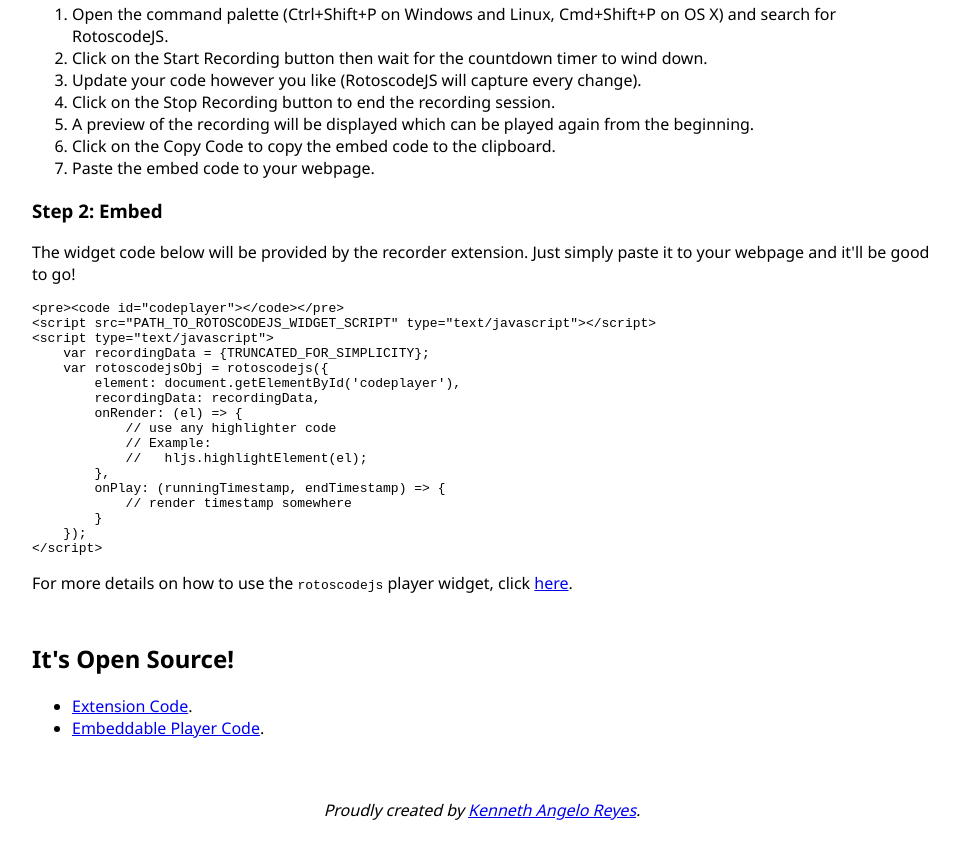
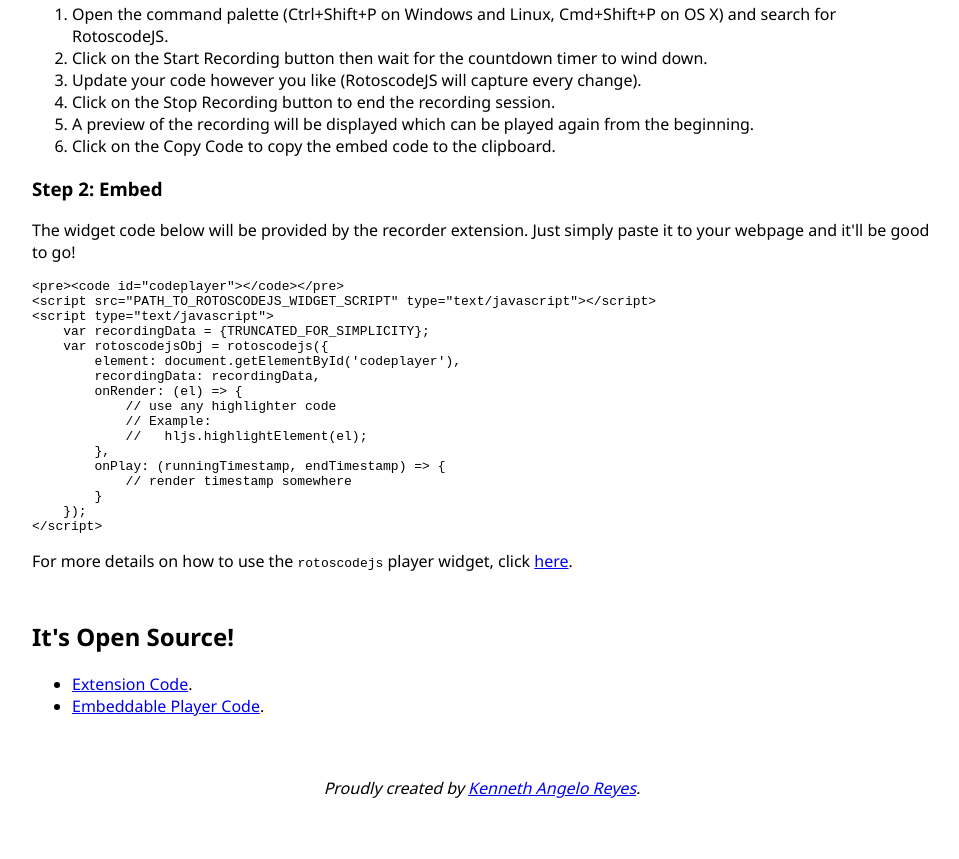
Before and after one commit to projectkenneth/rotoscodejs-site, a plain HTML site: page index.html in a window 1280 px wide. Shown: the part 1060-1919 px from the top of the page, without its empty margins (158-1117 px from the left). Drawn offline with nearby package versions, Linux system fonts and the light colour scheme; a script that the page names is missing.

Commit message:
Updated instructions text

```diff
--- a/index.html
+++ b/index.html
@@ -70,7 +70,6 @@
                 <li>Click on the Stop Recording button to end the recording session.</li>
                 <li>A preview of the recording will be displayed which can be played again from the beginning.</li>
                 <li>Click on the Copy Code to copy the embed code to the clipboard.</li>
-                <li>Paste the embed code to your webpage.</li>
             </ol>
 
             <h3>Step 2: Embed</h2>
```
